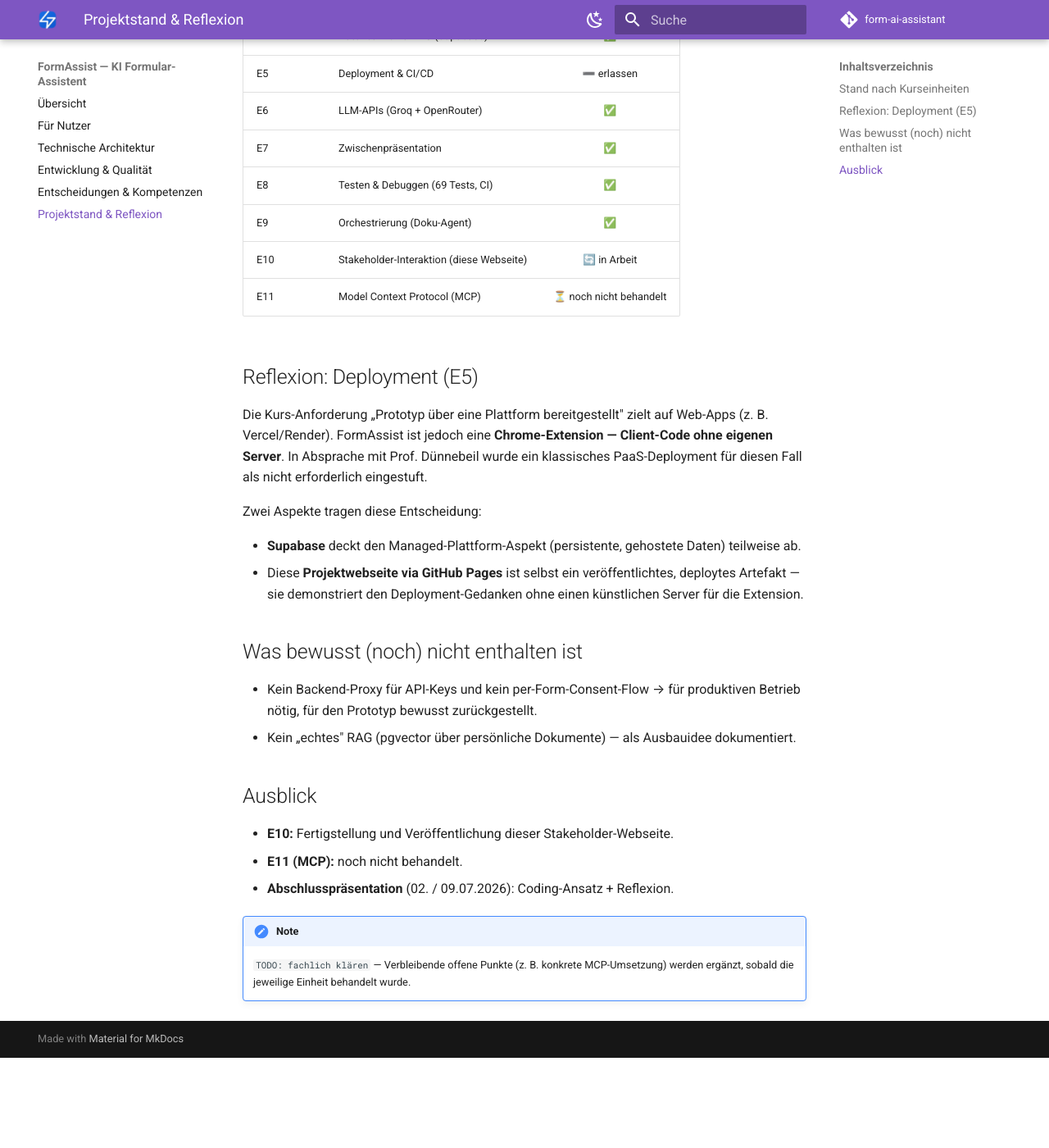
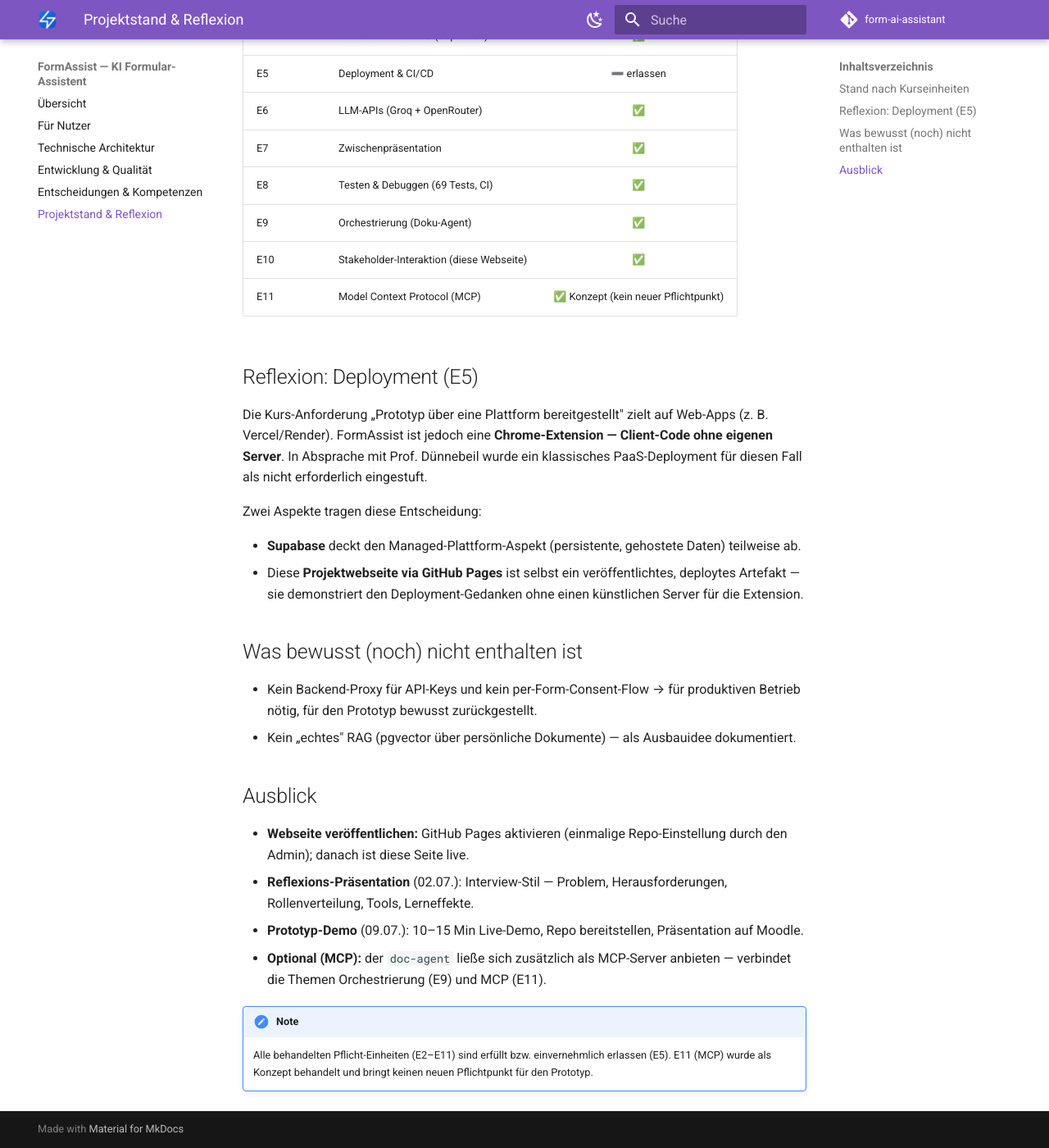
Before and after one commit to ujjwalmak/form-ai-assistant, an MkDocs documentation site: the page built from docs/projektstand.md, in a window 1280 px wide and 1400 px high, scrolled down 437 px. Shown: the whole window at 82% size. Built offline with MkDocs 1.6.1 and Material for MkDocs 9.7.7, drawn with Linux system fonts in a browser that asks for light colours; comment, search, counter and statistics services are not loaded; before the commit the page ends 1727 px from its top, so only the background shows below that.

Commit message:
Doku: Einheit 11 (MCP) + Abschlusstermine nachgezogen
- Projektstand: Stand 2026-06-25; E10 ✅ (Webseite fertig, Veröffentlichung
  wartet auf Pages-Admin), E11 ✅ (Konzept, kein neuer Pflichtpunkt);
  Massnahmen auf zwei Praesentationen (02.07. Reflexion / 09.07. Demo) +
  Webseite-Live umgestellt; Backlog um MCP-Server fuer doc-agent ergaenzt
- memory/short_term.md auf Stand 2026-06-25
- docs/projektstand.md (Webseite): Statustabelle + Ausblick aktualisiert
- logs/actions.md: Session-Eintrag [2026-06-25]

```diff
--- a/docs/projektstand.md
+++ b/docs/projektstand.md
@@ -15,8 +15,8 @@ Diese Seite fasst den Kursstand zusammen. Die ausführliche, laufend gepflegte Q
 | E7 | Zwischenpräsentation | ✅ |
 | E8 | Testen & Debuggen (69 Tests, CI) | ✅ |
 | E9 | Orchestrierung (Doku-Agent) | ✅ |
-| E10 | Stakeholder-Interaktion (diese Webseite) | 🔄 in Arbeit |
-| E11 | Model Context Protocol (MCP) | ⏳ noch nicht behandelt |
+| E10 | Stakeholder-Interaktion (diese Webseite) | ✅ |
+| E11 | Model Context Protocol (MCP) | ✅ Konzept (kein neuer Pflichtpunkt) |
 
 ## Reflexion: Deployment (E5)
 
@@ -40,10 +40,11 @@ Zwei Aspekte tragen diese Entscheidung:
 
 ## Ausblick
 
-- **E10:** Fertigstellung und Veröffentlichung dieser Stakeholder-Webseite.
-- **E11 (MCP):** noch nicht behandelt.
-- **Abschlusspräsentation** (02. / 09.07.2026): Coding-Ansatz + Reflexion.
+- **Webseite veröffentlichen:** GitHub Pages aktivieren (einmalige Repo-Einstellung durch den Admin); danach ist diese Seite live.
+- **Reflexions-Präsentation** (02.07.): Interview-Stil — Problem, Herausforderungen, Rollenverteilung, Tools, Lerneffekte.
+- **Prototyp-Demo** (09.07.): 10–15 Min Live-Demo, Repo bereitstellen, Präsentation auf Moodle.
+- **Optional (MCP):** der `doc-agent` ließe sich zusätzlich als MCP-Server anbieten — verbindet die Themen Orchestrierung (E9) und MCP (E11).
 
 !!! note
-    `TODO: fachlich klären` — Verbleibende offene Punkte (z. B. konkrete MCP-Umsetzung)
-    werden ergänzt, sobald die jeweilige Einheit behandelt wurde.
+    Alle behandelten Pflicht-Einheiten (E2–E11) sind erfüllt bzw. einvernehmlich erlassen (E5).
+    E11 (MCP) wurde als Konzept behandelt und bringt keinen neuen Pflichtpunkt für den Prototyp.
```
Also changed, not shown: Projektstand.md (+16 -14 lines), logs/actions.md (+19 -0 lines), memory/short_term.md (+7 -6 lines).
